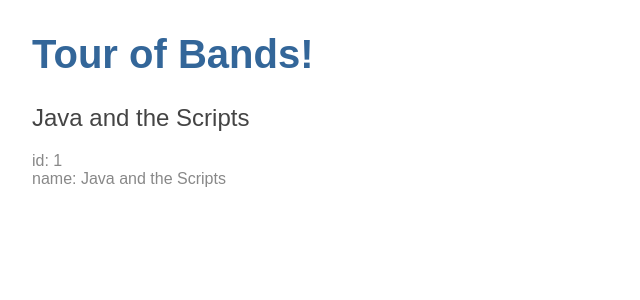
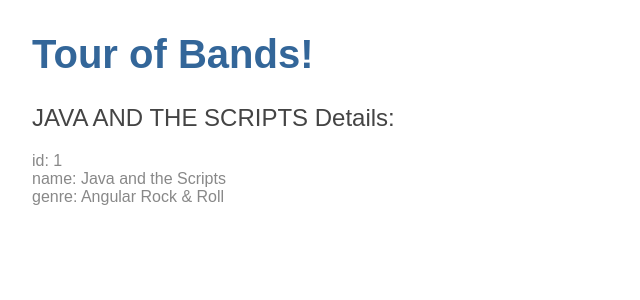
Before and after one commit to Javirum/angular-my-bands, an Angular app: page / in a window 1280 px wide. Shown: the top 300 px of the page, without its empty margins (0-640 px from the left). Built offline with nearby package versions, Linux system fonts and the light colour scheme.

Commit message:
Edit band name using uppercase pipe

```diff
--- a/src/app/band.ts
+++ b/src/app/band.ts
@@ -3,4 +3,5 @@
 export class Band {
   id: number;
   name: string;
+  genre: string;
 }
--- a/src/app/bands/bands.component.html
+++ b/src/app/bands/bands.component.html
@@ -1,3 +1,4 @@
-<h2> {{ band.name }}</h2>
-<div><span> id: </span> {{band.id}} </div>
-<div><span> name: </span> {{band.name}} </div>
+<h2> {{ band.name | uppercase }} Details: </h2>
+<div><span> id: </span> {{ band.id }} </div>
+<div><span> name: </span> {{ band.name }} </div>
+<div><span> genre: </span> {{ band.genre }}</div>
--- a/src/app/bands/bands.component.ts
+++ b/src/app/bands/bands.component.ts
@@ -11,7 +11,8 @@ export class BandsComponent implements OnInit {
 
   band: Band = {
     id: 1,
-    name: 'Java and the Scripts'
+    name: 'Java and the Scripts',
+    genre: 'Angular Rock & Roll'
   };
 
   constructor() {
```
